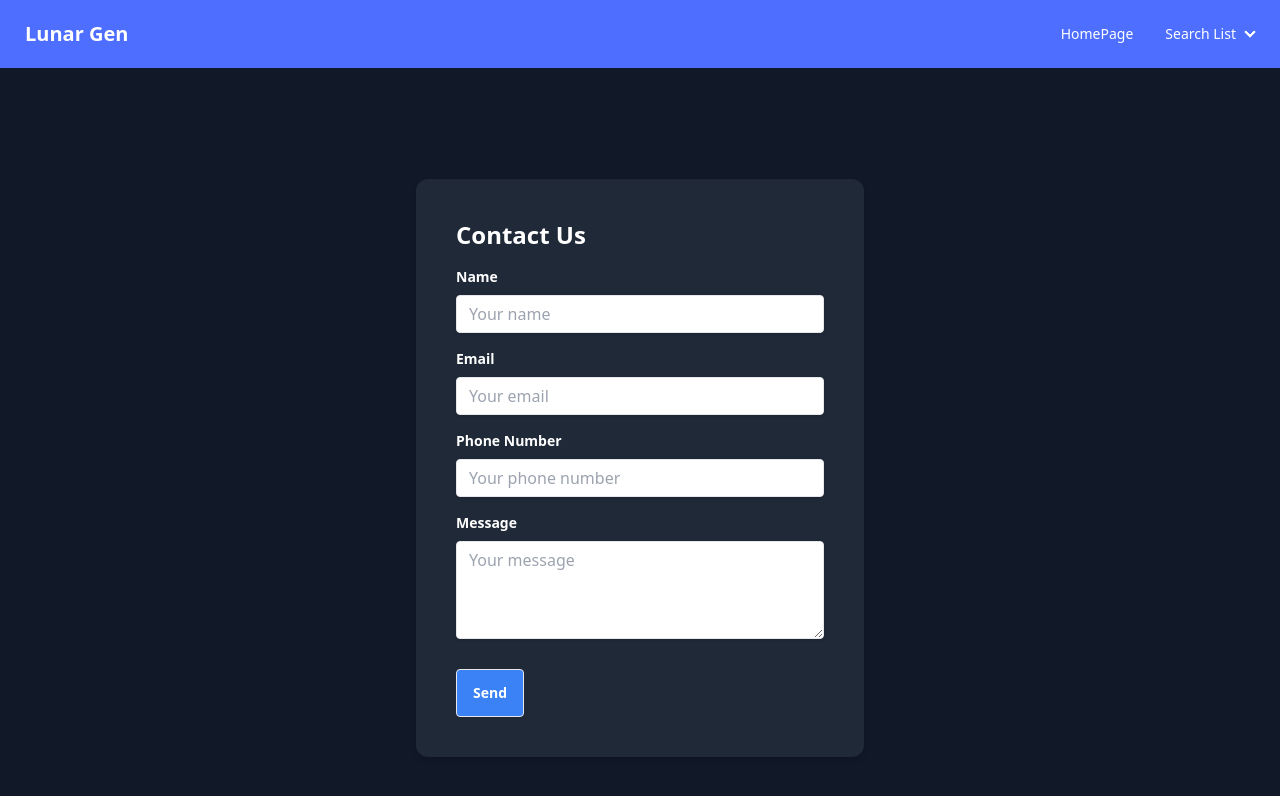
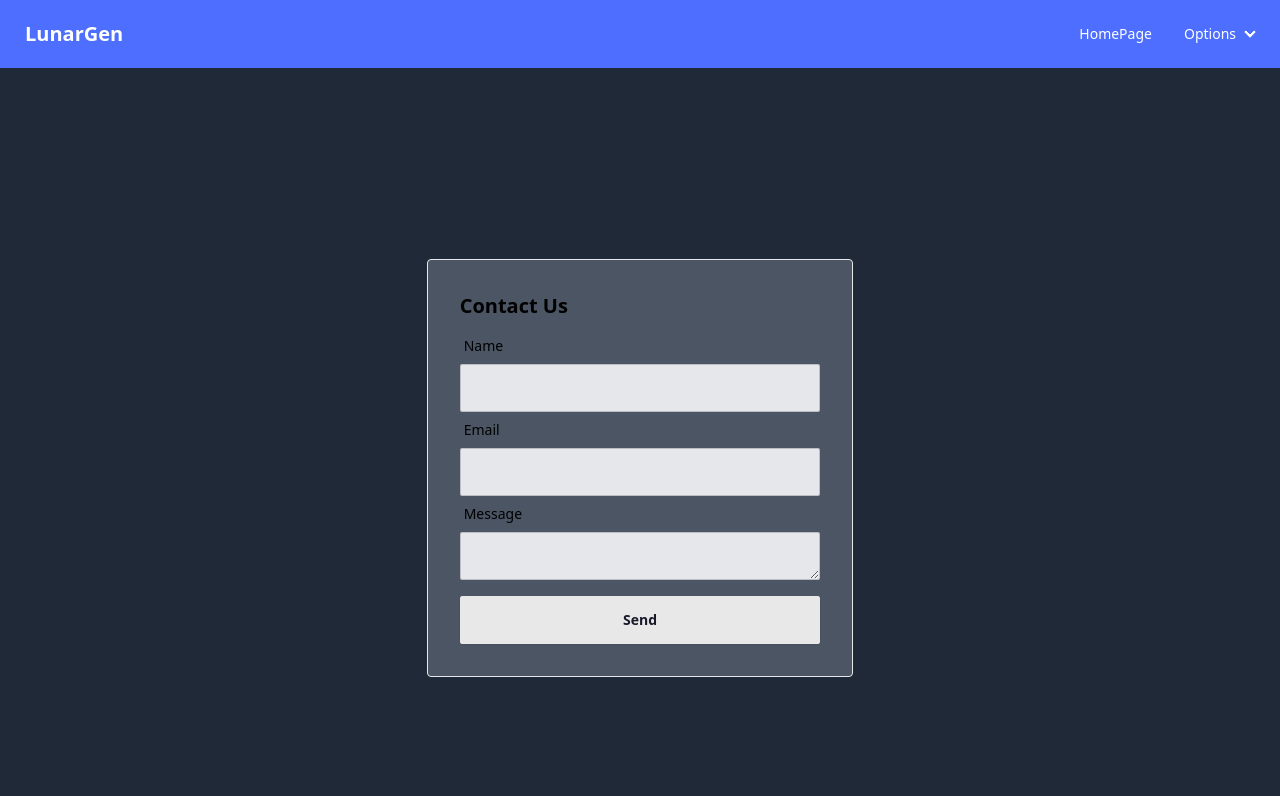
Before and after one commit to cragone/LunarGen-Page, a React (Vite) app in the folder client/: page /ContactPage in a window 1280 px wide. Shown: the top 796 px of the page. Built offline with nearby package versions, Linux system fonts and the light colour scheme.

Commit message:
contact page using emailjs

```diff
--- a/client/index.html
+++ b/client/index.html
@@ -4,7 +4,7 @@
     <meta charset="UTF-8" />
     <link rel="icon" type="image/svg+xml" href="/logo-black.png" />
     <meta name="viewport" content="width=device-width, initial-scale=1.0" />
-    <title>LunaGen</title>
+    <title>LunarGen</title>
   </head>
   <body>
     <div id="root"></div>
--- a/client/package.json
+++ b/client/package.json
@@ -10,12 +10,16 @@
     "preview": "vite preview"
   },
   "dependencies": {
+    "@emailjs/browser": "^4.3.3",
     "@material-tailwind/react": "^2.1.9",
     "autoprefixer": "^10.4.18",
     "axios": "^1.6.8",
+    "emailjs": "^4.0.3",
+    "emailjs-com": "^3.2.0",
     "postcss": "^8.4.35",
     "react": "^18.2.0",
     "react-dom": "^18.2.0",
+    "react-draggable": "^4.4.6",
     "react-icons": "^5.0.1",
     "react-router-dom": "^6.22.2"
   },
--- a/client/src/components/DaisyuiNavBar.jsx
+++ b/client/src/components/DaisyuiNavBar.jsx
@@ -4,7 +4,7 @@ const Navbar = () => {
   return (
     <div className="navbar bg-primary text-white">
       <div className="flex-1">
-        <a className="btn btn-ghost text-xl" href="/">Lunar Gen</a>
+        <a className="btn btn-ghost text-xl" href="/">LunarGen</a>
       </div>
       <div className="flex-none">
         <ul className="menu menu-horizontal px-1">
@@ -12,7 +12,7 @@ const Navbar = () => {
           <li>
             <details>
               <summary>
-                Search List
+                Options
               </summary>
               <ul className="p-2 bg-primary text-white rounded-t-none">
                 <li><a href="/StoryPage">Our Story</a></li>
--- /dev/null
+++ b/client/src/components/EmailJsComponent.jsx
@@ -0,0 +1,46 @@
+import React, { useRef } from 'react';
+import emailjs from '@emailjs/browser';
+
+
+
+const EmailJsComponent = () => {
+    const form = useRef();
+
+    const sendEmail = (e) => {
+        e.preventDefault();
+
+        emailjs
+            .sendForm('service_rl5i3um', 'template_w4f0g76', form.current, {
+                publicKey: 'YYZUhzsnJS-wbqKu1',
+            })
+            .then(
+                () => {
+                    console.log('SUCCESS!');
+                },
+                (error) => {
+                    console.log('FAILED...', error.text);
+                },
+            );
+    };
+
+    return (
+        <div className="flex items-center justify-center h-screen bg-gray-800">
+                <div className="card bordered bg-gray-600 w-1/3">
+                    <div className="card-body">
+                        <h2 className="card-title text-black">Contact Us</h2>
+                        <form className="form-control" ref={form} onSubmit={sendEmail}>
+                            <label className="label label-text text-black">Name</label>
+                            <input type="text" className="input input-bordered text-black bg-gray-200" name="user_name" />
+                            <label className="label label-text text-black">Email</label>
+                            <input type="email" className="input input-bordered text-black bg-gray-200" name="user_email" />
+                            <label className="label label-text text-black">Message</label>
+                            <textarea name="message" className="input input-bordered text-black bg-gray-200" />
+                            <input type="submit" value="Send" className="btn btn-black mt-4 hover:bg-primary" />
+                        </form>
+                    </div>
+                </div>
+        </div>
+    );
+};
+
+export default EmailJsComponent;
--- a/client/src/components/HomeComponent.jsx
+++ b/client/src/components/HomeComponent.jsx
@@ -5,7 +5,7 @@ const HomeComponent = () => {
     return (
         <div className="container mx-auto h-full">
             <header>
-                <h1 className="text-3xl font-bold text-center my-8">Welcome to Lunar Gen</h1>
+                <h1 className="text-3xl font-bold text-center my-8">Welcome to LunarGen</h1>
                 <p className="text-center mb-8">We work with you to bring business changing software.</p>
             </header>
 
@@ -90,8 +90,9 @@ const HomeComponent = () => {
             </section>
 
             <section className="my-8">
-                <h2 className="text-2xl font-bold mb-4">Contact Us</h2>
-                <p>Contact information and contact form can go here.</p>
+                <h2 className="text-2xl font-bold mb-4">Meet Our Team</h2>
+                <p className="text-xl">At the intersection of technology and biotech, our team of seasoned developers stands ready to transform your software needs into reality. We are not just developers; we are your partners in innovation. We come to you, immersing ourselves in your environment to understand your unique challenges and aspirations. Our approach is rooted in collaboration and co-creation, ensuring that the software we develop is perfectly tailored to your needs. Our team combines speed, efficiency, and a deep understanding of the biotech industry to deliver software solutions that truly make a difference. We understand the intricacies of the validation process and the high stakes involved in biotech. By working onsite with you, we ensure that every piece of software we develop is not only efficient and innovative, but also reliable and compliant. With us, you're not just getting a software solution; you're getting a dedicated team committed to your success.</p>
+
             </section>
         </div>
     );
--- a/client/src/containers/ContactPage.jsx
+++ b/client/src/containers/ContactPage.jsx
@@ -1,91 +1,14 @@
 import React, { useState } from "react";
+import EmailJsComponent from "../components/EmailJsComponent";
 
 
-const ContactPage = (props) => {
-  const apiRoute = "localhost"
-  const [msg, setMsg] = useState({name:"",email:"",phone:"",message:""})
+const ContactPage = () => {
 
-  const {reloadMessages} = props;
+  return (
+    <div>
+      <EmailJsComponent />
+    </div>
+  );
+};
 
-  const handleSubmit = (e) => {
-    e.preventDefault();
-    const payload = {
-      msg: msg
-    };
-    axios.post(`http://${apiRoute}:5000/send_email`, payload)
-    .then((response) => {
-      console.log(response.data);
-      reloadMessages();
-      setMsg({name:"",email:"",phone:"",message:""});
-    })
-    .catch((error) => {
-      console.log(error);
-    });
-  };
-
-    return (
-      <div className="min-h-screen bg-gray-900 flex items-center justify-center">
-        <form className="bg-gray-800 text-white rounded-xl shadow-md p-10 w-full max-w-md">
-          <h1 className="text-2xl font-bold mb-4">Contact Us</h1>
-          <div className="mb-4">
-            <label className="block text-sm font-bold mb-2" htmlFor="name">
-              Name
-            </label>
-            <input
-              className="shadow appearance-none border rounded w-full py-2 px-3 text-gray-300 leading-tight focus:outline-none focus:shadow-outline"
-              id="name"
-              type="text"
-              placeholder="Your name"
-              value={msg.name} onChange={(e)=>setMsg({...msg, name:e.target.value})}
-            />
-          </div>
-          <div className="mb-4">
-            <label className="block text-sm font-bold mb-2" htmlFor="email">
-              Email
-            </label>
-            <input
-              className="shadow appearance-none border rounded w-full py-2 px-3 text-gray-300 leading-tight focus:outline-none focus:shadow-outline"
-              id="email"
-              type="email"
-              placeholder="Your email"
-              value={msg.email} onChange={(e)=>setMsg({...msg, email:e.target.value})}
-            />
-          </div>
-          <div className="mb-4">
-            <label className="block text-sm font-bold mb-2" htmlFor="phone">
-              Phone Number
-            </label>
-            <input
-              className="shadow appearance-none border rounded w-full py-2 px-3 text-gray-300 leading-tight focus:outline-none focus:shadow-outline"
-              id="phone"
-              type="tel"
-              placeholder="Your phone number"
-              value={msg.phone} onChange={(e)=>setMsg({...msg, phone:e.target.value})}
-            />
-          </div>
-          <div className="mb-6">
-            <label className="block text-sm font-bold mb-2" htmlFor="message">
-              Message
-            </label>
-            <textarea
-              className="shadow appearance-none border rounded w-full py-2 px-3 text-gray-300 leading-tight focus:outline-none focus:shadow-outline"
-              id="message"
-              placeholder="Your message"
-              rows="4"
-              value={msg.message} onChange={(e)=>setMsg({...msg, message:e.target.value})}
-            />
-          </div>
-          <div className="flex items-center justify-between">
-            <button
-              className="btn bg-blue-500 hover:bg-blue-700 text-white font-bold py-2 px-4 rounded focus:outline-none focus:shadow-outline"
-              disabled={msg == ""} onClick={handleSubmit}
-            >
-              Send
-            </button>
-          </div>
-        </form>
-      </div>
-    );
-  };
-
-  export default ContactPage;
+export default ContactPage;
--- a/client/src/containers/StoryPage.jsx
+++ b/client/src/containers/StoryPage.jsx
@@ -7,11 +7,11 @@ const StoryPage = () => {
       <div className="hover:bg-black bg-base-300 rounded-xl shadow-md p-10">
         <h1 className="text-4xl font-bold mb-4">Our Mission</h1>
         <p className="text-lg mb-8">
-        Lunar Gen is dedicated to transforming businesses in the biotech and technology industries through tailored, innovative software solutions that streamline operations and drive growth.
+        LunarGen is dedicated to transforming businesses in the biotech and technology industries through tailored, innovative software solutions that streamline operations and drive growth.
         </p>
         <h2 className="text-2xl font-bold mb-4">About Us</h2>
         <p className="text-lg">
-        At Lunar Gen, our mission is to revolutionize the way businesses operate by providing innovative and tailored software solutions. We are committed to helping our clients overcome their challenges through our comprehensive range of services, including sample management, data management, work allocation solutions, asset management, document management, and validation assistance. We pride ourselves on our ability to deliver custom software solutions by personally visiting our clients' sites to fully understand their needs. With our deep expertise in both the biotech and technology industries, we are uniquely positioned to create software solutions that not only meet but exceed our clients' expectations. Our goal is to empower businesses to reach their full potential through the power of advanced technology.        </p>
+        At LunarGen, our mission is to revolutionize the way businesses operate by providing innovative and tailored software solutions. We are committed to helping our clients overcome their challenges through our comprehensive range of services, including sample management, data management, work allocation solutions, asset management, document management, and validation assistance. We pride ourselves on our ability to deliver custom software solutions by personally visiting our clients' sites to fully understand their needs. With our deep expertise in both the biotech and technology industries, we are uniquely positioned to create software solutions that not only meet but exceed our clients' expectations. Our goal is to empower businesses to reach their full potential through the power of advanced technology.        </p>
       </div>
     </div>
   );
```
Also changed, not shown: 2 other files (tests, documents, lock files or other folders).
